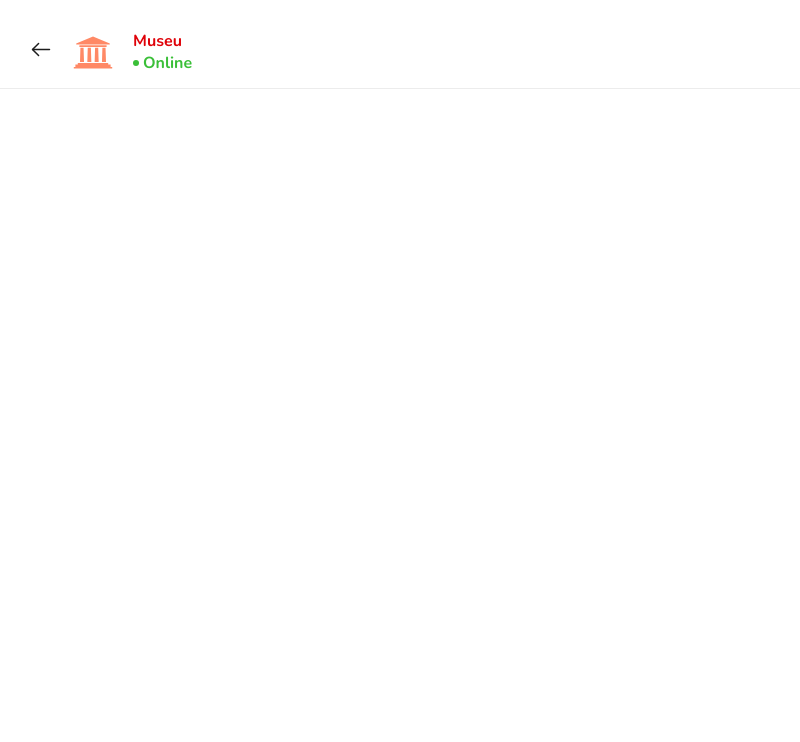
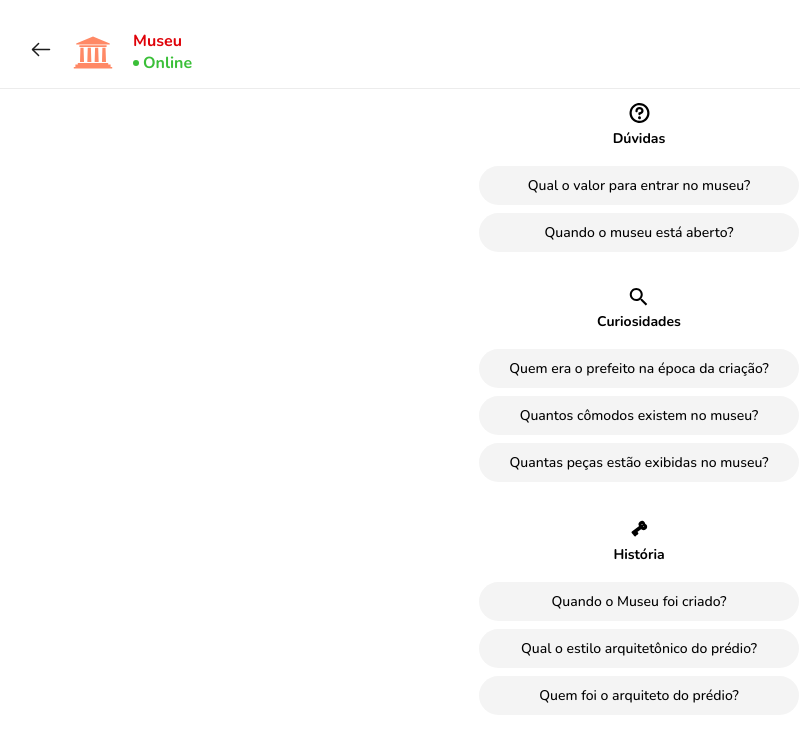
Before and after one commit to Caliel-Albuquerque/Angular-chatbot, an Angular app: page /chat in a window 1280 px wide. Shown: the top 742 px of the page, without its empty margins (1-801 px from the left). Built offline with nearby package versions, Linux system fonts and the light colour scheme.

Commit message:
feat: create basic questions

```diff
--- a/src/app/components/chat-suggestions/chat-suggestions.component.html
+++ b/src/app/components/chat-suggestions/chat-suggestions.component.html
@@ -1,7 +1,14 @@
-<div>
-  <div class="suggestion-topic">
-    @for(user of initialQuestions; track ) {
-      {{user}}
-    }
+<div class="suggestion-wrapper">
+  <div class="suggestion-topic" *ngFor="let item of initialQuestions; trackBy: trackByFn">
+    <div class="suggestion-header">
+      <icon-doubt *ngIf="item.icon === 'doubt' " />
+      <icon-search *ngIf="item.icon === 'search' " />
+      <icon-history *ngIf="item.icon === 'history' " />
+      <span>{{ item.title }}</span>
+    </div>
+
+    <ul class="suggestion-list">
+      <li *ngFor="let question of item.questions; trackBy: trackByQuestionFn">{{ question }}</li>
+    </ul>
   </div>
 </div>
--- a/src/app/components/chat-suggestions/chat-suggestions.component.scss
+++ b/src/app/components/chat-suggestions/chat-suggestions.component.scss
@@ -0,0 +1,41 @@
+.suggestion-wrapper, .suggestion-topic, .suggestion-header, .suggestion-list {
+  display: flex;
+  flex-direction: column;
+  align-items: center;
+  text-align: center;
+}
+
+.suggestion-wrapper{
+  margin-top: 14px;
+  gap: 36px;
+
+  .suggestion-topic {
+    width: 100%;
+    gap: 18px;
+
+    span {
+      font-size: 14px;
+      font-weight: bold;
+      color: var( --text-secondary);
+    }
+
+    .suggestion-list {
+      width: 100%;
+      list-style: none;
+      gap: 8px;
+
+      li {
+        width: 90%;
+        max-width: 320px;
+        background-color: var(--bg-secondary);
+        padding: 10px 16px;
+        border-radius: 30px;
+
+        font-size: 14px;
+        font-weight: 500;
+        color: var(--text-secondary);
+      }
+    }
+
+  }
+}
--- a/src/app/components/chat-suggestions/chat-suggestions.component.ts
+++ b/src/app/components/chat-suggestions/chat-suggestions.component.ts
@@ -2,6 +2,7 @@ import { Component } from '@angular/core';
 import { IconDoubtComponent } from '../../icons/icon-doubt/icon-doubt.component';
 import { IconSearchComponent } from '../../icons/icon-search/icon-search.component';
 import { IconHistoryComponent } from '../../icons/icon-history/icon-history.component';
+import { CommonModule } from '@angular/common';
 
 @Component({
   selector: 'app-chat-suggestions',
@@ -9,7 +10,8 @@ import { IconHistoryComponent } from '../../icons/icon-history/icon-history.comp
   imports: [
     IconDoubtComponent,
     IconSearchComponent,
-    IconHistoryComponent
+    IconHistoryComponent,
+    CommonModule
 
   ],
   templateUrl: './chat-suggestions.component.html',
@@ -20,7 +22,7 @@ export class ChatSuggestionsComponent {
   initialQuestions = [
     {
       title: "Dúvidas",
-      icon: "",
+      icon: "doubt",
       questions: [
         "Qual o valor para entrar no museu?",
         "Quando o museu está aberto?"
@@ -28,7 +30,7 @@ export class ChatSuggestionsComponent {
     },
     {
       title: "Curiosidades",
-      icon: "",
+      icon: "search",
       questions: [
         "Quem era o prefeito na época da criação?",
         "Quantos cômodos existem no museu?",
@@ -37,7 +39,7 @@ export class ChatSuggestionsComponent {
     },
     {
       title: "História",
-      icon: "",
+      icon: "history",
       questions: [
         "Quando o Museu foi criado?",
         "Qual o estilo arquitetônico do prédio?",
@@ -45,4 +47,12 @@ export class ChatSuggestionsComponent {
       ]
     }
   ]
+
+  trackByFn(index: any, item: any): any {
+    return item.id;
+  }
+
+  trackByQuestionFn(index: any, question: any): any {
+    return question;
+  }
 }
--- a/src/app/pages/chat/chat.component.html
+++ b/src/app/pages/chat/chat.component.html
@@ -19,4 +19,7 @@
     </div>
   </header>
 
+  <section>
+    <app-chat-suggestions />
+  </section>
 </main>
--- a/src/styles.scss
+++ b/src/styles.scss
@@ -3,11 +3,13 @@
   // --primary-color: #FF8966;
   --primary-color: #df0209;
   --text-primary: #757575;
+  --text-secondary: #3F3F3F
   --text-bold: #3E3E3E;
   --online-color: #3ABF38;
   --bg-primary: #FFF;
   --bg-secondary: #F4F4F4;
   --border-color: #ECECEC;
+
 }
 
 * {
```
Also changed, not shown: src/app/pages/chat/chat.component.ts (+6 -1 lines), tsconfig.json (line endings or trailing spaces).
